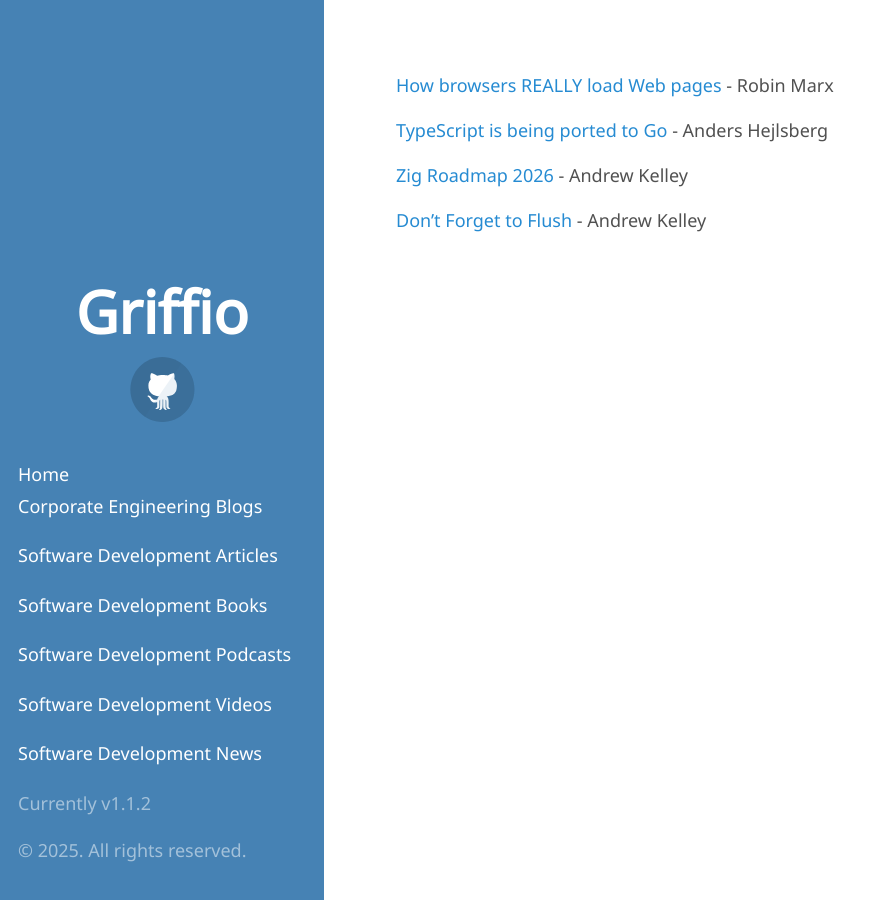
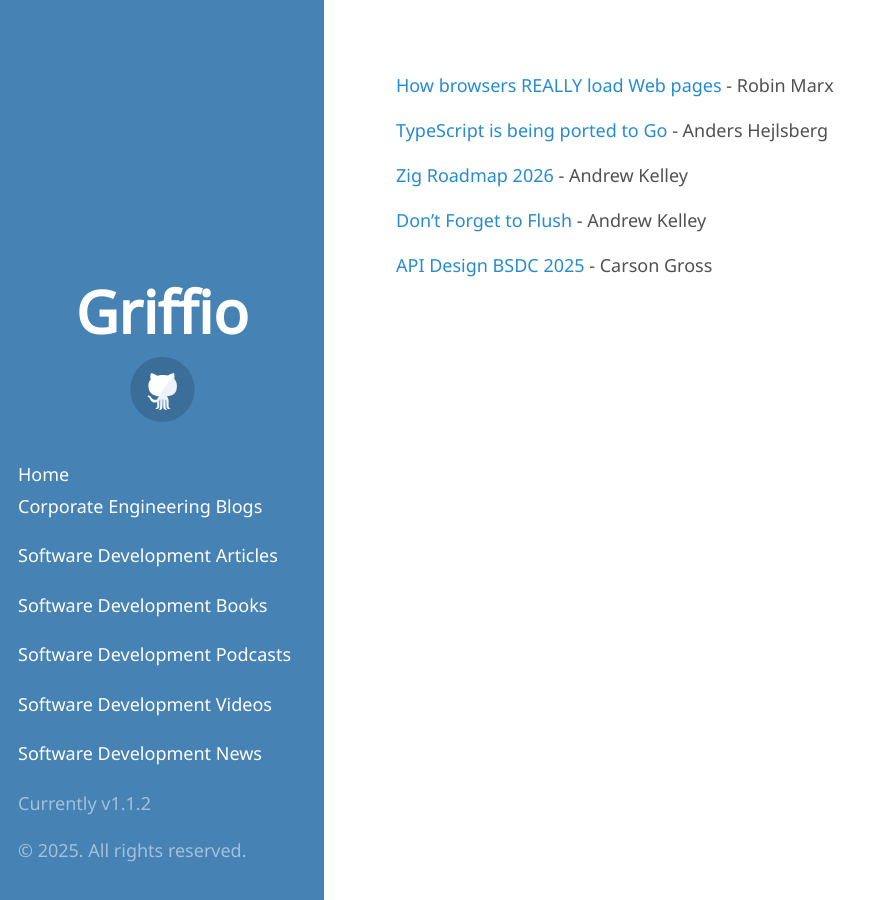
Before and after one commit to griffio/griffio.github.io, a Jekyll site: the page built from tech_talks_highlighted_2025.md, in a window 1280 px wide. Shown: the whole page, without its empty margins (0-877 px from the left). Built offline with Jekyll 4.4.1, drawn with Linux system fonts in a browser that asks for light colours; some web fonts are replaced; our own code applies the rules of GitHub Pages for plain Markdown files.

Commit message:
Update tech_talks_highlighted_2025.md

```diff
--- a/tech_talks_highlighted_2025.md
+++ b/tech_talks_highlighted_2025.md
@@ -5,3 +5,5 @@
 [Zig Roadmap 2026](https://www.youtube.com/watch?v=x3hOiOcbgeA) - Andrew Kelley
 
 [Don't Forget to Flush](https://www.youtube.com/watch?v=f30PceqQWko) - Andrew Kelley
+
+[API Design BSDC 2025](https://www.youtube.com/watch?v=dTstnhS3moc) - Carson Gross
```
